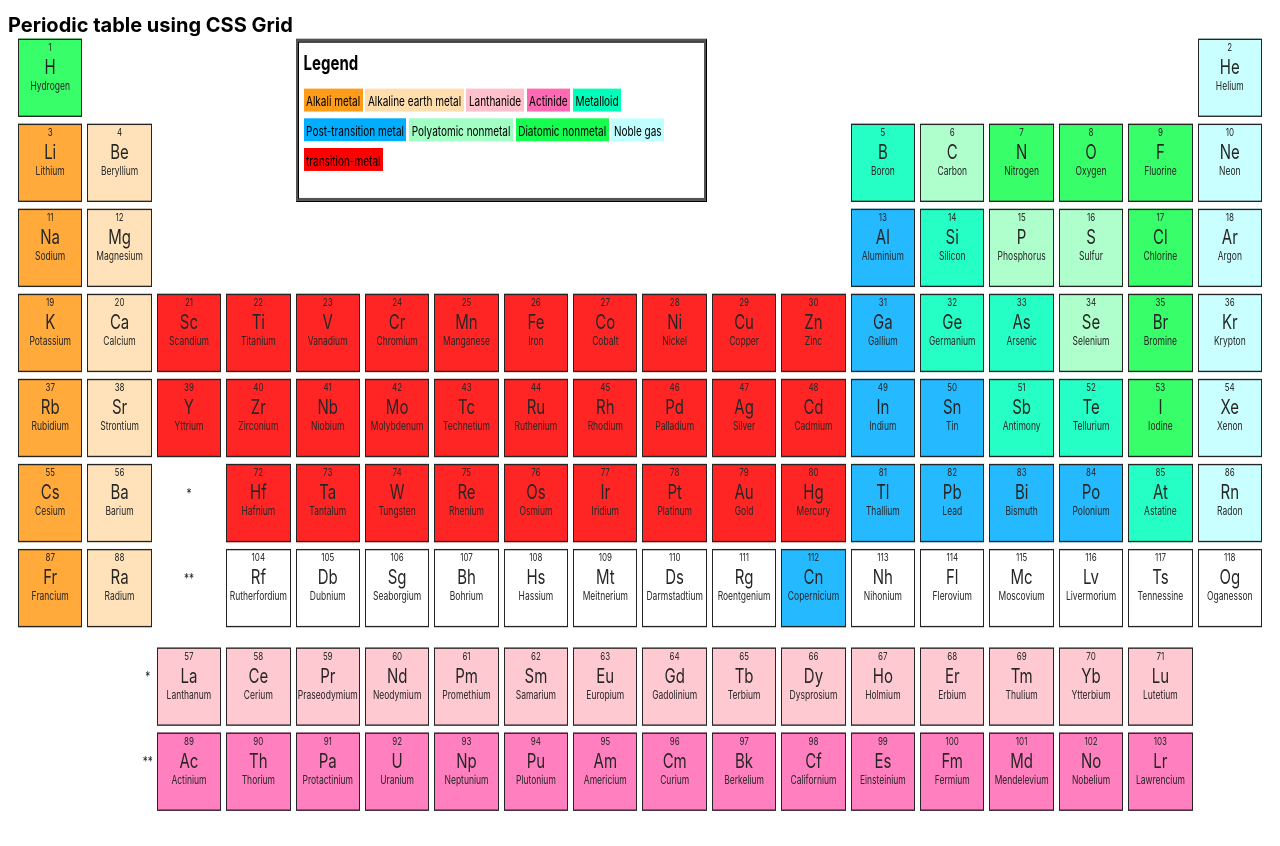
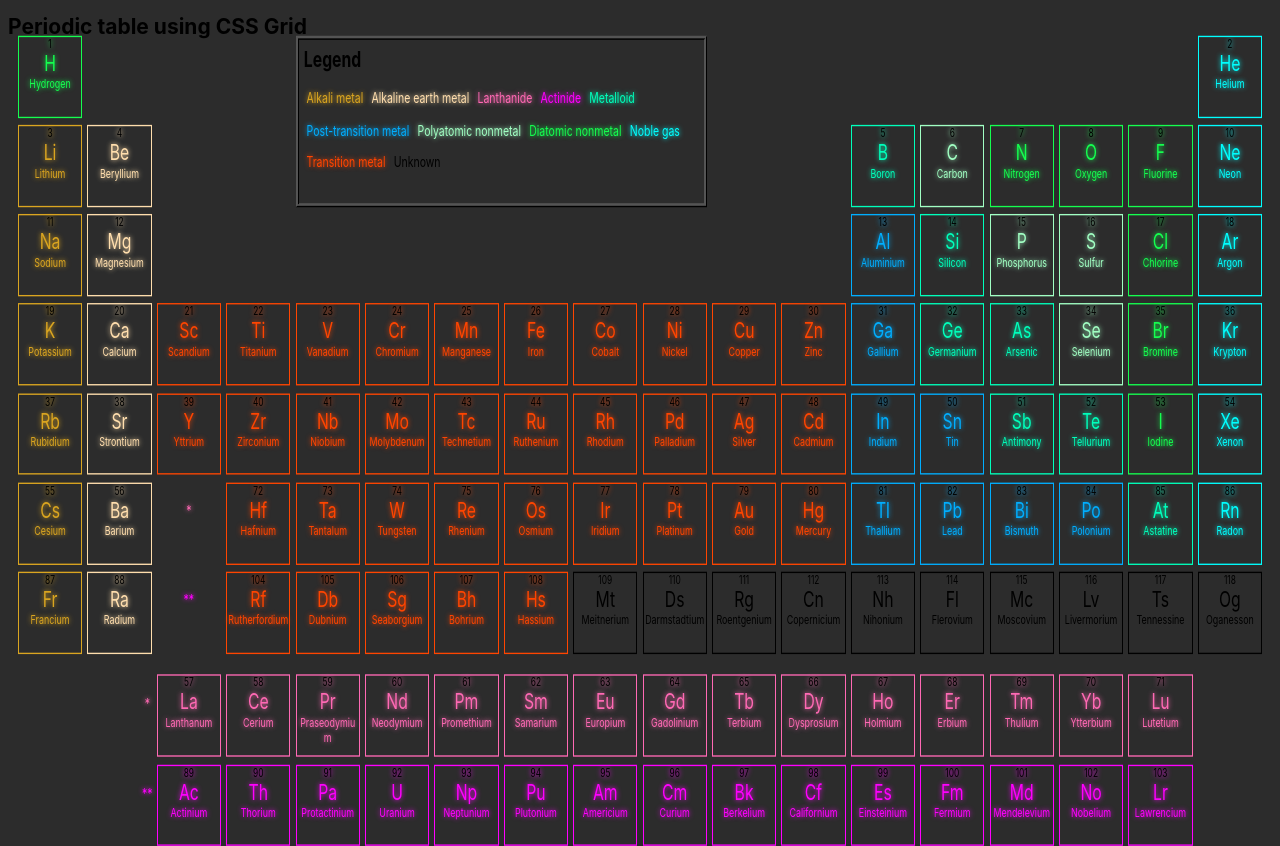
Before and after one commit to element-explorer/periodic-table-plus, a plain HTML site: page index.html in a window 1280 px wide. Before the commit the page ends 811 px from the top, so only its background shows below. Drawn offline with Linux system fonts and the light colour scheme.

Commit message:
add glows and fix color

```diff
--- a/index.html
+++ b/index.html
@@ -321,49 +321,49 @@
       <div tabindex="0" class="element element-103 actinide actinide-group">
         <abbr class="element-name" title="Lawrencium">Lr</abbr>
       </div>
-      <div tabindex="0" class="element element-104">
+      <div tabindex="0" class="element element-104 transition-metal">
         <abbr class="element-name" title="Rutherfordium">Rf</abbr>
       </div>
-      <div tabindex="0" class="element element-105">
+      <div tabindex="0" class="element element-105 transition-metal">
         <abbr class="element-name" title="Dubnium">Db</abbr>
       </div>
-      <div tabindex="0" class="element element-106">
+      <div tabindex="0" class="element element-106 transition-metal">
         <abbr class="element-name" title="Seaborgium">Sg</abbr>
       </div>
-      <div tabindex="0" class="element element-107">
+      <div tabindex="0" class="element element-107 transition-metal">
         <abbr class="element-name" title="Bohrium">Bh</abbr>
       </div>
-      <div tabindex="0" class="element element-108">
+      <div tabindex="0" class="element element-108 transition-metal">
         <abbr class="element-name" title="Hassium">Hs</abbr>
       </div>
-      <div tabindex="0" class="element element-109">
+      <div tabindex="0" class="element element-109 unknown">
         <abbr class="element-name" title="Meitnerium">Mt</abbr>
       </div>
-      <div tabindex="0" class="element element-110">
+      <div tabindex="0" class="element element-110 unknown">
         <abbr class="element-name" title="Darmstadtium">Ds</abbr>
       </div>
-      <div tabindex="0" class="element element-111">
+      <div tabindex="0" class="element element-111 unknown">
         <abbr class="element-name" title="Roentgenium">Rg</abbr>
       </div>
-      <div tabindex="0" class="element element-112 post-transition-metal">
+      <div tabindex="0" class="element element-112 unknown">
         <abbr class="element-name" title="Copernicium">Cn</abbr>
       </div>
-      <div tabindex="0" class="element element-113">
+      <div tabindex="0" class="element element-113 unknown">
         <abbr class="element-name" title="Nihonium">Nh</abbr>
       </div>
-      <div tabindex="0" class="element element-114">
+      <div tabindex="0" class="element element-114 unknown">
         <abbr class="element-name" title="Flerovium">Fl</abbr>
       </div>
-      <div tabindex="0" class="element element-115">
+      <div tabindex="0" class="element element-115 unknown">
         <abbr class="element-name" title="Moscovium">Mc</abbr>
       </div>
-      <div tabindex="0" class="element element-116">
+      <div tabindex="0" class="element element-116 unknown">
         <abbr class="element-name" title="Livermorium">Lv</abbr>
       </div>
-      <div tabindex="0" class="element element-117">
+      <div tabindex="0" class="element element-117 unknown">
         <abbr class="element-name" title="Tennessine">Ts</abbr>
       </div>
-      <div tabindex="0" class="element element-118">
+      <div tabindex="0" class="element element-118 unknown">
         <abbr class="element-name" title="Oganesson">Og</abbr>
       </div>
 
@@ -379,7 +379,8 @@
           <li class="polyatomic-nonmetal">Polyatomic nonmetal</li>
           <li class="diatomic-nonmetal">Diatomic nonmetal</li>
           <li class="noble-gas">Noble gas</li>
-          <li class="transition-metal">transition-metal</li>
+          <li class="transition-metal">Transition metal</li>
+          <li class="unknown">Unknown</li>
         </ul>
       </aside>
     </section>
--- a/styles.css
+++ b/styles.css
@@ -3,11 +3,16 @@
 }
 
 html {
-    font-size: 10px;
+    font-size: 10.5px;
     font-family: -apple-system, BlinkMacSystemFont, 'Segoe UI', Roboto, Oxygen, Ubuntu, Cantarell, 'Open Sans', 'Helvetica Neue', sans-serif;
+
 }
 
 /* LAYOUT */
+
+body {
+    background-color: rgb(44, 44, 44);
+}
 
 .periodic-table {
     display: grid;
@@ -29,11 +34,11 @@ html {
 .element {
     border: thin solid black;
     text-align: center;
-    opacity: 0.85;
+    opacity: 100;
 }
 
 .element:hover, .element:focus {
-    opacity: 1;
+    opacity: 5;
     font-weight: bold;
 }
 
@@ -132,18 +137,19 @@ html {
 }
 
 .legend-highlight {
-    outline: 3px solid gold;
+    outline: 1px solid whitesmoke;
 }
 
 /* COLORS */
 
-.lanthanide { background-color: pink; }
-.actinide { background-color: hotpink; }
-.alkali-metal { background-color: rgb(255, 156, 26); }
-.alkaline-earth-metal { background-color: #ffdead; }
-.diatomic-nonmetal { background-color: #15fe4f; }
-.polyatomic-nonmetal { background-color: #a1ffc3; }
-.post-transition-metal { background-color: rgb(0, 174, 255); }
-.metalloid { background-color: rgb(0, 255, 187); }
-.noble-gas { background-color: #c0ffff; }
-.transition-metal { background-color: red;}
+.lanthanide { border-color: hotpink; color:hotpink; text-shadow: 0px 0px 5px hotpink; }
+.actinide { border-color:magenta; color: magenta; text-shadow: 0px 0px 5px magenta; }
+.alkali-metal { border-color: goldenrod; color: goldenrod; text-shadow: 0px 0px 5px goldenrod; }
+.alkaline-earth-metal { border-color: #ffdead; color: #ffdead; text-shadow: 0px 0px 5px #ffdead; }
+.diatomic-nonmetal { border-color: #15fe4f; color: #15fe4f; text-shadow: 0px 0px 5px #15fe4f; }
+.polyatomic-nonmetal { border-color: #a1ffc3; color: #a1ffc3; text-shadow: 0px 0px 5px #a1ffc3; }
+.post-transition-metal { border-color: rgb(0, 174, 255); color: rgb(0, 174, 255); text-shadow: 0px 0px 5px rgb(0, 174, 255); }
+.metalloid { border-color: rgb(0, 255, 187); color: rgb(0, 255, 187); text-shadow: 0px 0px 5px rgb(0, 255, 187); }
+.noble-gas { border-color: cyan; color: cyan; text-shadow: 0px 0px 5px cyan; }
+.transition-metal { border-color: orangered; color: orangered; text-shadow: 0px 0px 5px orangered; }
+.unknown-properties { border-color: rgb(255, 255, 255); color: rgb(255, 255, 255); text-shadow: 0px 0px 5px white; }
```
